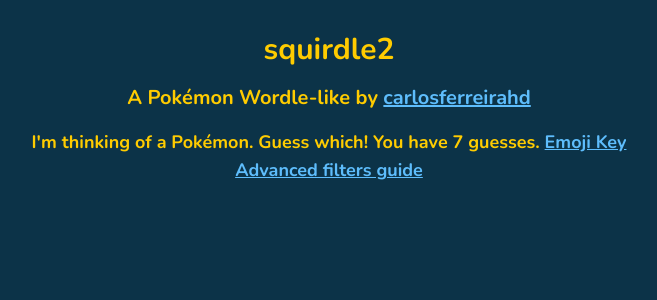
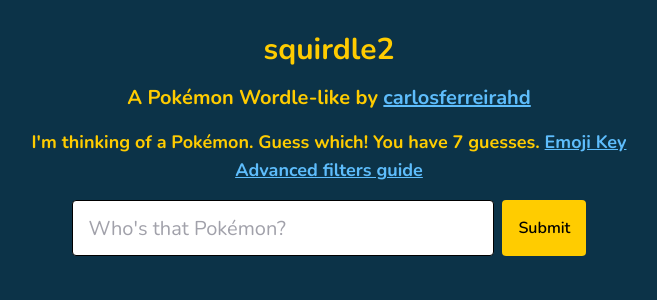
Before and after one commit to carlosferreirahd/squirdle2, a React (Create React App) app: page / in a window 1280 px wide. Shown: the top 300 px of the page, without its empty margins (311-968 px from the left). Built offline with nearby package versions, Linux system fonts and the light colour scheme.

Commit message:
feat: implementing guessing form

```diff
--- a/src/App.tsx
+++ b/src/App.tsx
@@ -3,7 +3,7 @@ import { Game } from '@pages';
 
 function App() {
   return (
-    <div className="flex justify-center min-h-screen min-w-max bg-background p-8">
+    <div className="flex justify-center min-h-screen bg-background p-8">
       <Game />
     </div>
   );
--- /dev/null
+++ b/src/components/GuessingForm/index.tsx
@@ -0,0 +1,31 @@
+import { useRef } from "react";
+
+export function GuessingForm() {
+
+  const inputRef = useRef<HTMLInputElement>(null);
+
+  function handleGuessSubmit(e: React.FormEvent<HTMLFormElement>) {
+    e.preventDefault();
+    console.log('value', inputRef.current?.value);
+  }
+
+  return (
+    <form
+      className="flex w-full gap-2"
+      onSubmit={handleGuessSubmit}
+    >
+      <input
+        className="h-14 w-full border border-solid border-[#DCDCDC] rounded p-4 text-xl"
+        type="text"
+        placeholder="Who's that Pokémon?"
+        ref={inputRef}
+      />
+      <button
+        className="bg-foreground rounded p-4 text-base font-semibold"
+        type="submit"
+      >
+        Submit
+      </button>
+    </form>
+  );
+}
--- a/src/components/HeaderInfo/index.tsx
+++ b/src/components/HeaderInfo/index.tsx
@@ -1,14 +1,14 @@
 export function HeaderInfo() {
   return (
     <>
-      <h1 className="text-foreground font-extrabold text-3xl">
+      <h1 className="text-foreground text-center font-extrabold text-3xl">
         squirdle2
       </h1>
 
-      <h2 className="text-foreground font-extrabold text-xl">
+      <h2 className="text-foreground text-center font-extrabold text-xl">
         A Pokémon Wordle-like by&nbsp;
         <a
-          className="text-link underline"
+          className="text-link underline text-center"
           href="https://github.com/carlosferreirahd"
           target="_blank"
           rel="noopener noreferrer"
@@ -17,7 +17,7 @@ export function HeaderInfo() {
         </a>
       </h2>
 
-      <h3 className="text-foreground font-extrabold text-lg">
+      <h3 className="text-foreground text-center font-extrabold text-lg">
         <p>I'm thinking of a Pokémon. Guess which! You have 7 guesses. <span className="text-center text-link underline">Emoji Key</span></p>
         <p className="text-center text-link underline">Advanced filters guide</p>
       </h3>
--- /dev/null
+++ b/src/components/UI/Padded/index.tsx
@@ -0,0 +1,11 @@
+import { Children } from "@squirtle2/general";
+
+export function Padded({
+  children,
+}: Children) {
+  return (
+    <div className="w-full px-10">
+      {children}
+    </div>
+  );
+}
--- /dev/null
+++ b/src/components/UI/index.ts
@@ -0,0 +1 @@
+export { Padded } from './Padded';
--- a/src/components/index.ts
+++ b/src/components/index.ts
@@ -1 +1,4 @@
 export { HeaderInfo } from './HeaderInfo';
+export { GuessingForm } from './GuessingForm';
+
+export * from './UI';
--- a/src/pages/Game/index.tsx
+++ b/src/pages/Game/index.tsx
@@ -1,9 +1,16 @@
-import { HeaderInfo } from "@components";
+import {
+  HeaderInfo,
+  Padded,
+  GuessingForm,
+} from "@components";
 
 export function Game() {
   return (
     <main className="flex flex-col items-center gap-4">
       <HeaderInfo />
+      <Padded>
+        <GuessingForm />
+      </Padded>
     </main>
   );
 }
--- /dev/null
+++ b/src/types/general.d.ts
@@ -0,0 +1,5 @@
+declare module '@squirtle2/general' {
+  type Children = {
+    children: React.ReactNode
+  };
+}
```
